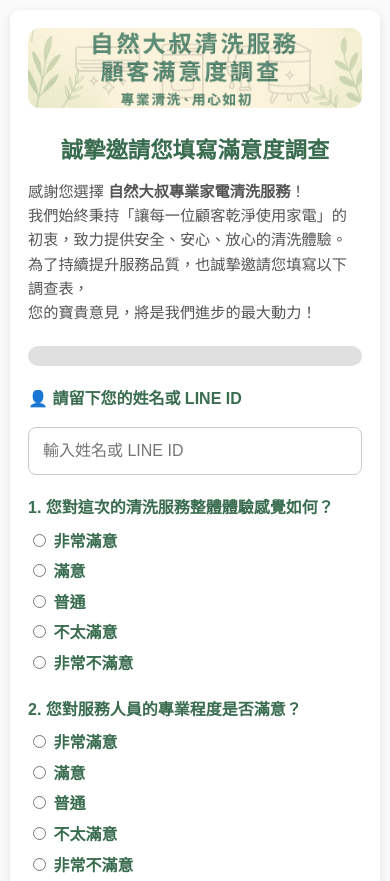
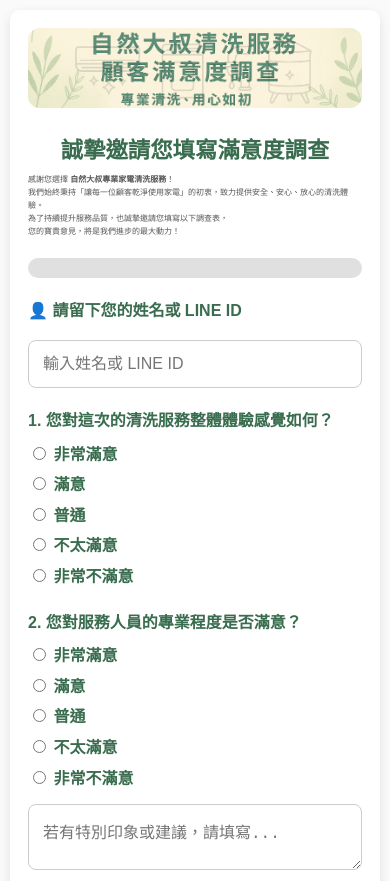
Before and after one commit to natural-uncle/customer-satisfaction-form, a plain HTML site: page index.html in a window 390 px wide. Shown: the top 881 px of the page. Drawn offline with Linux system fonts and the light colour scheme.

Commit message:
Update index.html

```diff
--- a/index.html
+++ b/index.html
@@ -59,7 +59,7 @@
   h2{font-size:1.4rem}
 
   /* 內文縮小一點，避免比標題大 */
-  p{font-size:0.95rem;line-height:1.6}
+  p{font-size:0.5rem;line-height:1.6}
 
   /* 其餘表單排版微調以符合整體比例 */
   label{font-size:1rem;line-height:1.6}
```
